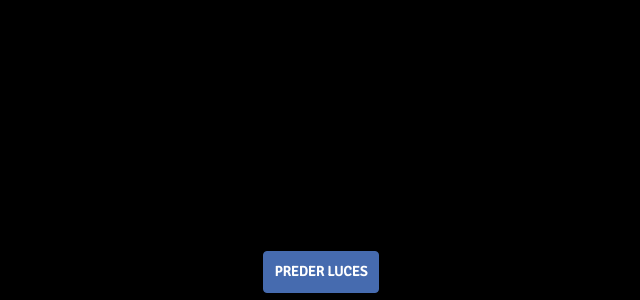
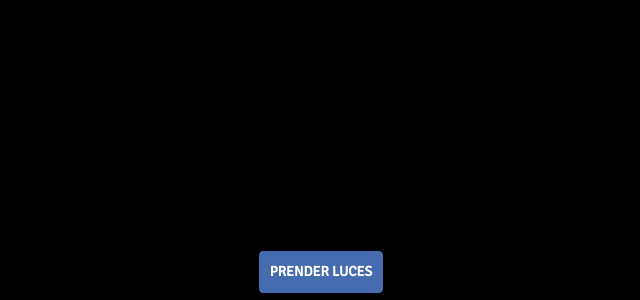
Before and after one commit to kevinini/kim, a website: page index.html in a window 1280 px wide. Shown: the part 500-800 px from the top of the page, 319-959 px from the left. Drawn offline with nearby package versions, Linux system fonts and the light colour scheme.

Commit message:
Update index.html

```diff
--- a/index.html
+++ b/index.html
@@ -124,7 +124,7 @@
 		<div class="navbar navbar-fixed-bottom">
 			<div class="row">
 				<div class="col-md-6 text-center col-md-offset-3">
-					<button class="btn btn-primary" id="turn_on">Preder luces</button>
+					<button class="btn btn-primary" id="turn_on">Prender luces</button>
 					<button class="btn btn-primary" id="play">Reproducir música</button>
 					<button class="btn btn-primary" id="bannar_coming">Decoremos</button>
 					<button class="btn btn-primary" id="balloons_flying">Globos</button>
```
